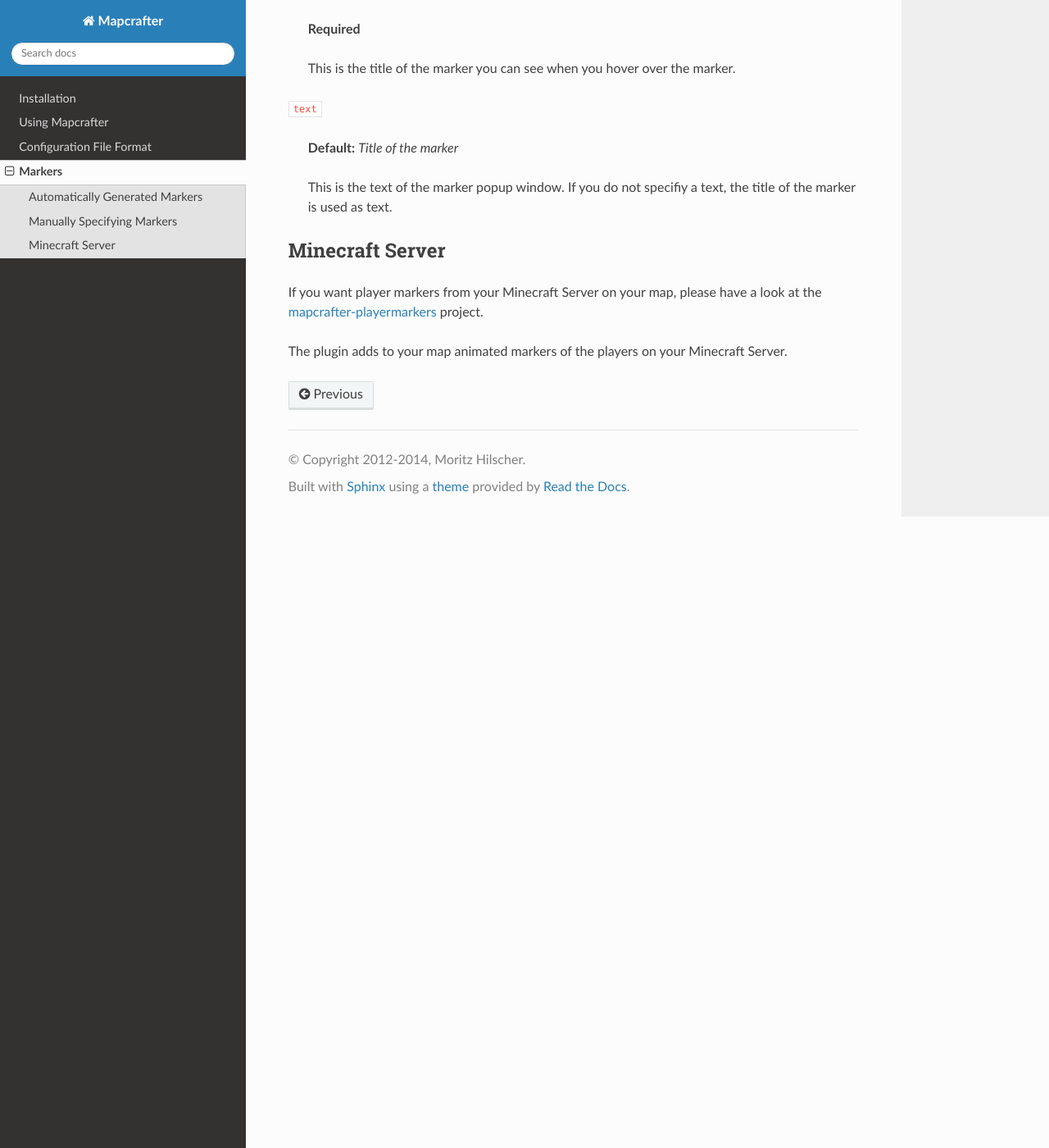
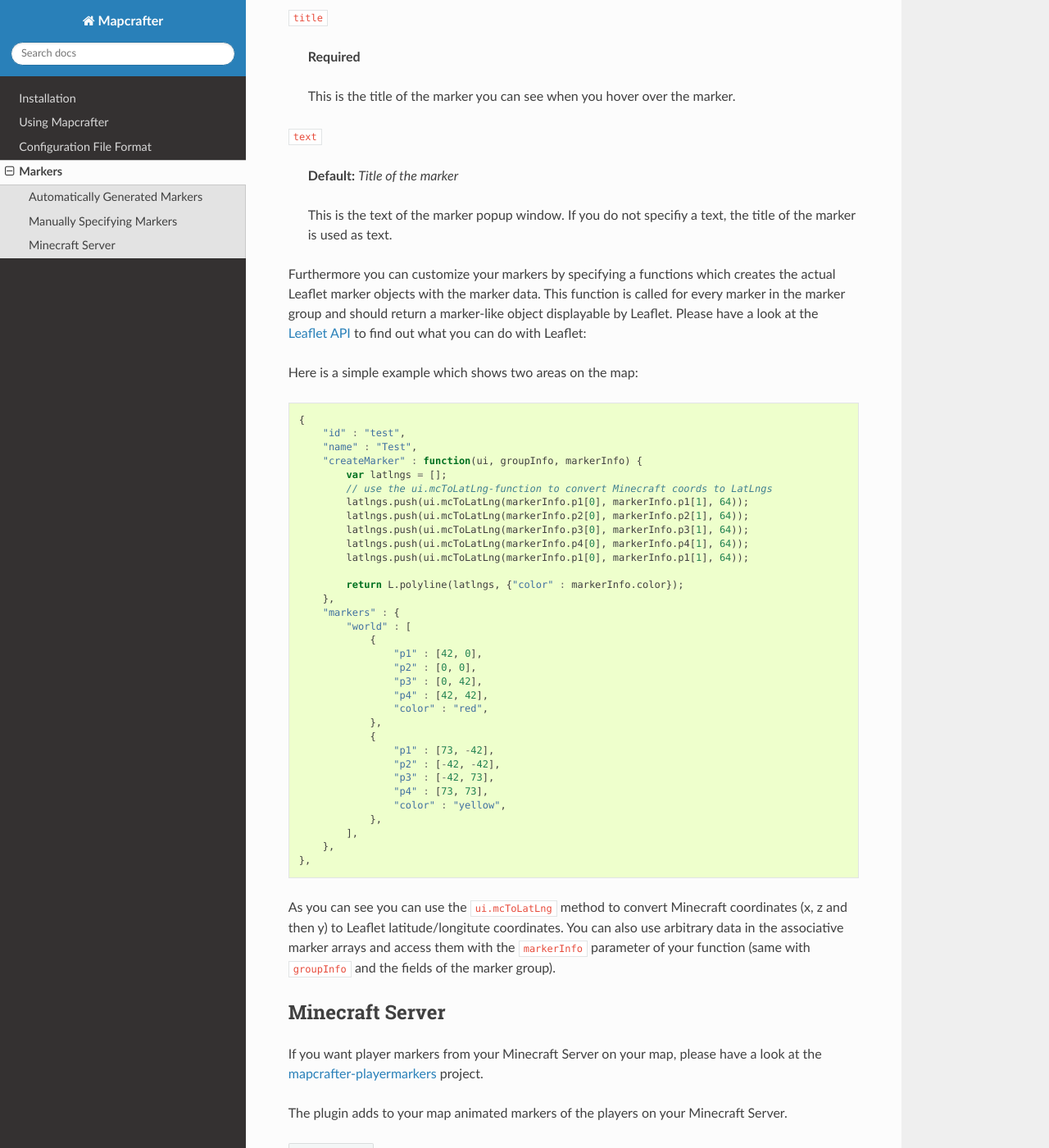
Before and after one commit to mapcrafter/mapcrafter, a Sphinx documentation site: the page built from docs/markers.rst, in a window 1280 px wide and 1400 px high, scrolled down 2950 px. Shown: the whole window at 82% size. Built offline with Sphinx 7.4.7 and the Read the Docs theme 2.0.0, drawn with Linux system fonts in a browser that asks for light colours; some of the changed text lies outside the part shown.

Commit message:
Added documentation about the customizable markers.

```diff
--- a/docs/markers.rst
+++ b/docs/markers.rst
@@ -67,10 +67,12 @@ Here is an example ``markers.js`` file:
             "id" : "signs",
             // name of the marker group, displayed in the webinterface
             "name" : "Signs",
-            // icon of the markers belonging to that group
+            // icon of the markers belonging to that group (optional)
             "icon" : "sign.png",
             // size of that icon
             "icon_size" : [32, 32],
+            // whether this marker group is shown by default (optional)
+            "show_default" : true,
             // markers of this marker group...
             "markers" : {
                 // ...in the world "world"
@@ -157,6 +159,57 @@ Here are the available options for the markers:
 	This is the text of the marker popup window.
 	If you do not specifiy a text, the title of the marker is used as text.
 
+Furthermore you can customize your markers by specifying a functions which
+creates the actual Leaflet marker objects with the marker data. This function
+is called for every marker in the marker group and should return a marker-like
+object displayable by Leaflet. Please have a look at the
+`Leaflet API <http://leafletjs.com/reference.html>`_ to find out what you
+can do with Leaflet:
+
+Here is a simple example which shows two areas on the map:
+
+.. code-block:: javascript
+
+    {
+        "id" : "test",
+        "name" : "Test",
+        "createMarker" : function(ui, groupInfo, markerInfo) {
+            var latlngs = [];
+            // use the ui.mcToLatLng-function to convert Minecraft coords to LatLngs
+            latlngs.push(ui.mcToLatLng(markerInfo.p1[0], markerInfo.p1[1], 64));
+            latlngs.push(ui.mcToLatLng(markerInfo.p2[0], markerInfo.p2[1], 64));
+            latlngs.push(ui.mcToLatLng(markerInfo.p3[0], markerInfo.p3[1], 64));
+            latlngs.push(ui.mcToLatLng(markerInfo.p4[0], markerInfo.p4[1], 64));
+            latlngs.push(ui.mcToLatLng(markerInfo.p1[0], markerInfo.p1[1], 64));
+
+            return L.polyline(latlngs, {"color" : markerInfo.color});
+        },
+        "markers" : {
+            "world" : [
+                {
+                    "p1" : [42, 0],
+                    "p2" : [0, 0],
+                    "p3" : [0, 42],
+                    "p4" : [42, 42],
+                    "color" : "red",
+                },
+                {
+                    "p1" : [73, -42],
+                    "p2" : [-42, -42],
+                    "p3" : [-42, 73],
+                    "p4" : [73, 73],
+                    "color" : "yellow",
+                },
+            ],
+        },
+    },
+
+As you can see you can use the ``ui.mcToLatLng`` method to convert Minecraft
+coordinates (x, z and then y) to Leaflet latitude/longitute coordinates.
+You can also use arbitrary data in the associative marker arrays and access
+them with the ``markerInfo`` parameter of your function (same with ``groupInfo``
+and the fields of the marker group).
+
 Minecraft Server
 ================
 
```
Also changed, not shown: 1 other file.
